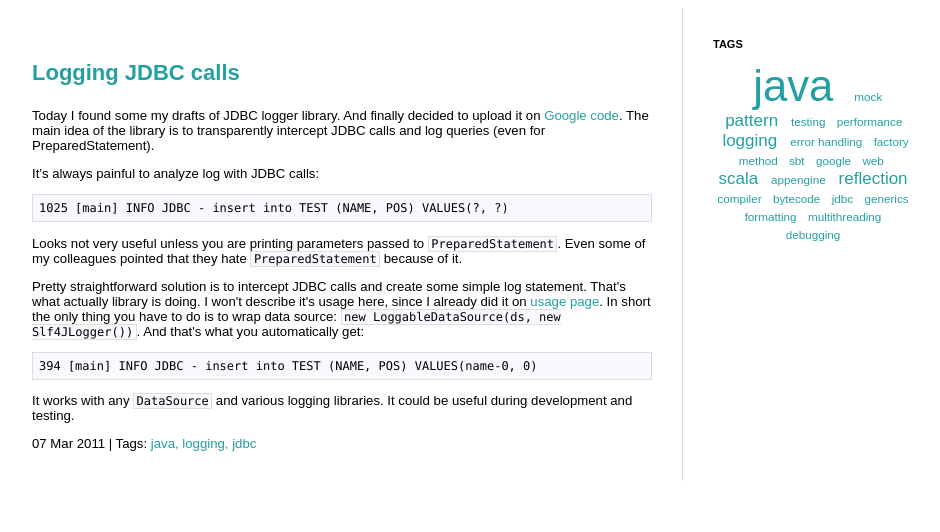
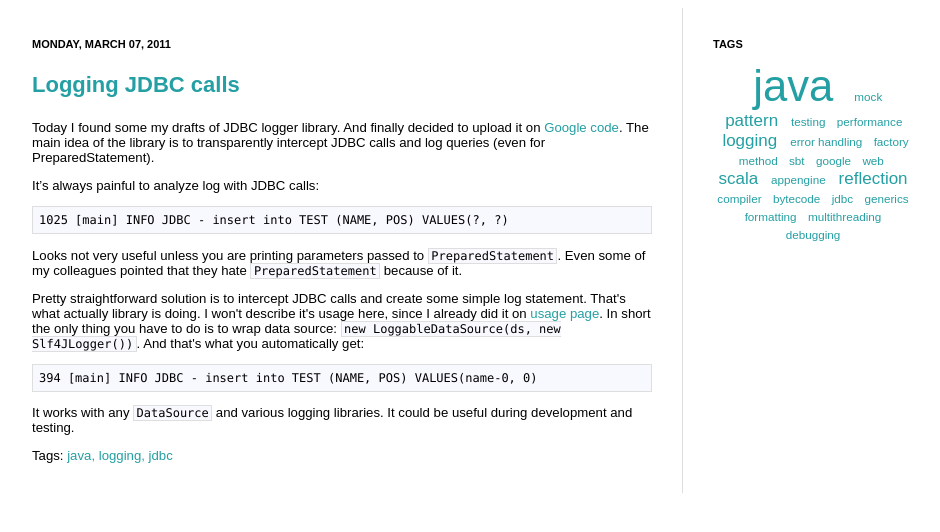
Before and after one commit to avityuk/blog.vityuk.com, a Jekyll site: the page built from _posts/2011-03-07-logging-jdbc-calls.markdown, in a window 1280 px wide. Shown: the top 532 px of the page, without its empty margins (167-1107 px from the left). Built offline with Jekyll 4.4.1, drawn with Linux system fonts in a browser that asks for light colours.

Commit message:
fixed post date printing

```diff
--- a/_layouts/post.html
+++ b/_layouts/post.html
@@ -2,6 +2,7 @@
 layout: default
 ---
 <div id="post">
+	<h2 class="date-header">{{ page.date | date: '%A, %B %d, %Y' }}</h2>
 	<h3 class="post-title"><a href="{{page.url}}" rel="bookmark">{{ page.title }}</a></h3>
 	{% if page.image %}
 	<div id="poster">
@@ -11,7 +12,6 @@ layout: default
 	{{ content }}
 
 	<div class="post-meta">
-		<span class="date">{{ page.date | date_to_string }} | </span>
 		<span class="tags">
 			Tags:
 			{% for tag in page.tags limit: 3 %}
--- a/stylesheets/default.css
+++ b/stylesheets/default.css
@@ -79,6 +79,13 @@ h2 {
 	margin: 0 0.3em;
 }
 
+h2.date-header {
+	color: #000000;
+	font: bold 11px Arial,Tahoma,Helvetica,FreeSans,sans-serif;
+	margin: 0 0 1em;
+	text-transform: uppercase;
+}
+
 h3.post-title {
 	font-size: 22px;
 }
```
